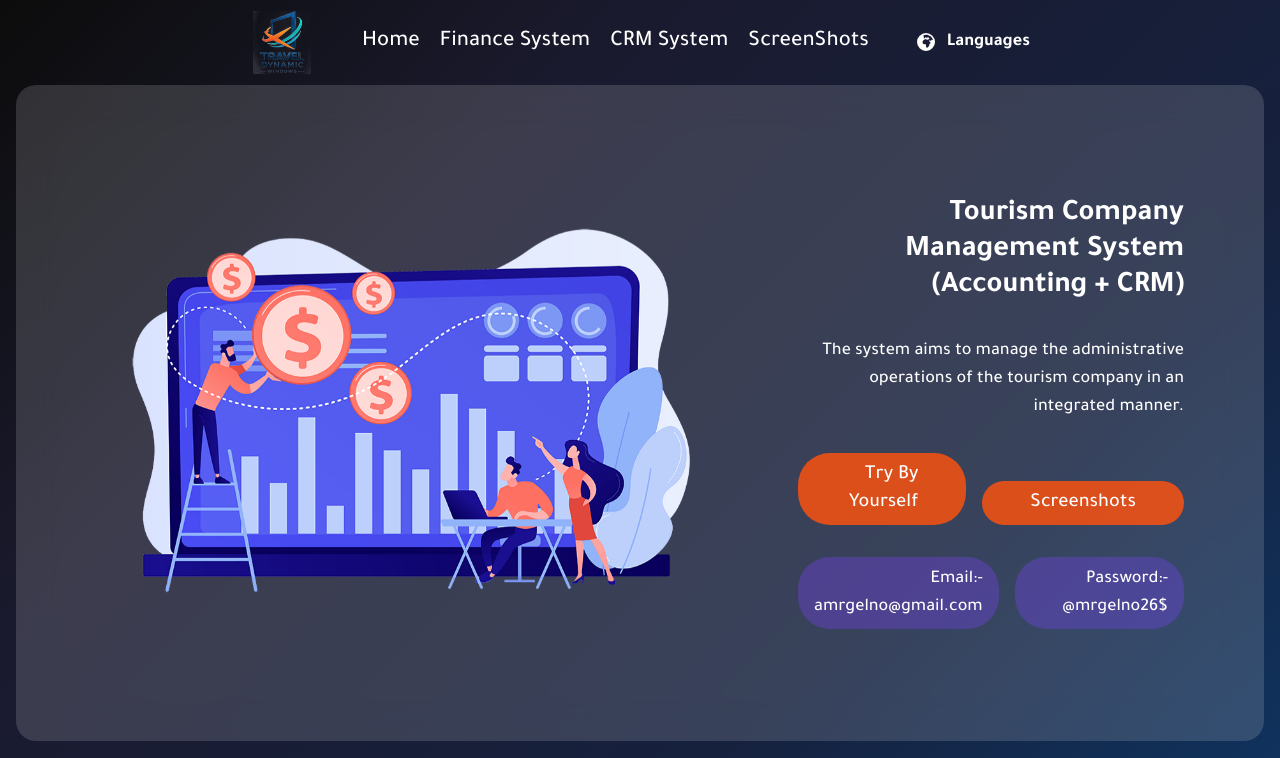
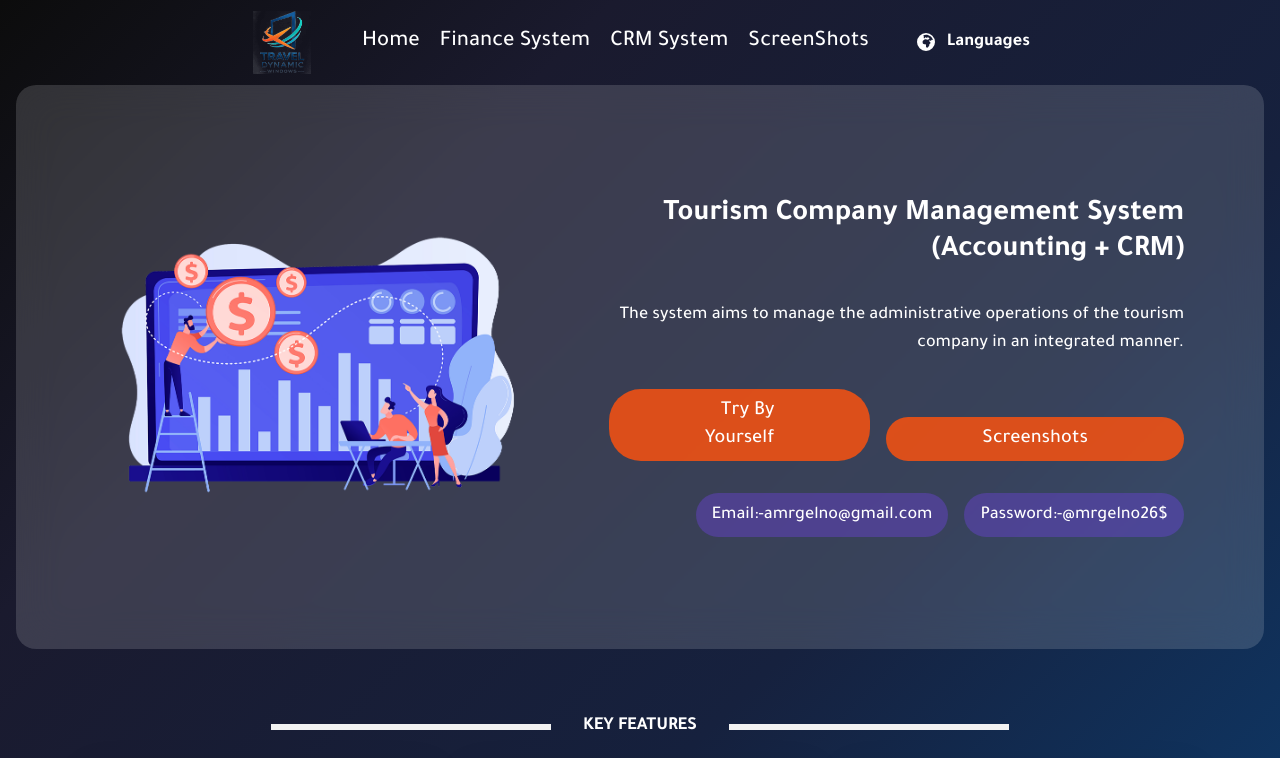
Before and after one commit to amrgelno/Tos-mvp, a React (Vite) app: page / in a window 1280 px wide. Shown: the top 758 px of the page. Built offline with nearby package versions, Linux system fonts and the light colour scheme.

Commit message:
Increase padding of hero button

```diff
--- a/src/Sections/Hero/Hero.css
+++ b/src/Sections/Hero/Hero.css
@@ -42,7 +42,7 @@
 .heroBtn{
     background: #f95210d8;
     color: #fff;
-    padding: .5rem 3rem;
+    padding:.5rem 6rem;
     width: fit-content;
     border-radius: 2rem;
     cursor:pointer;
```
